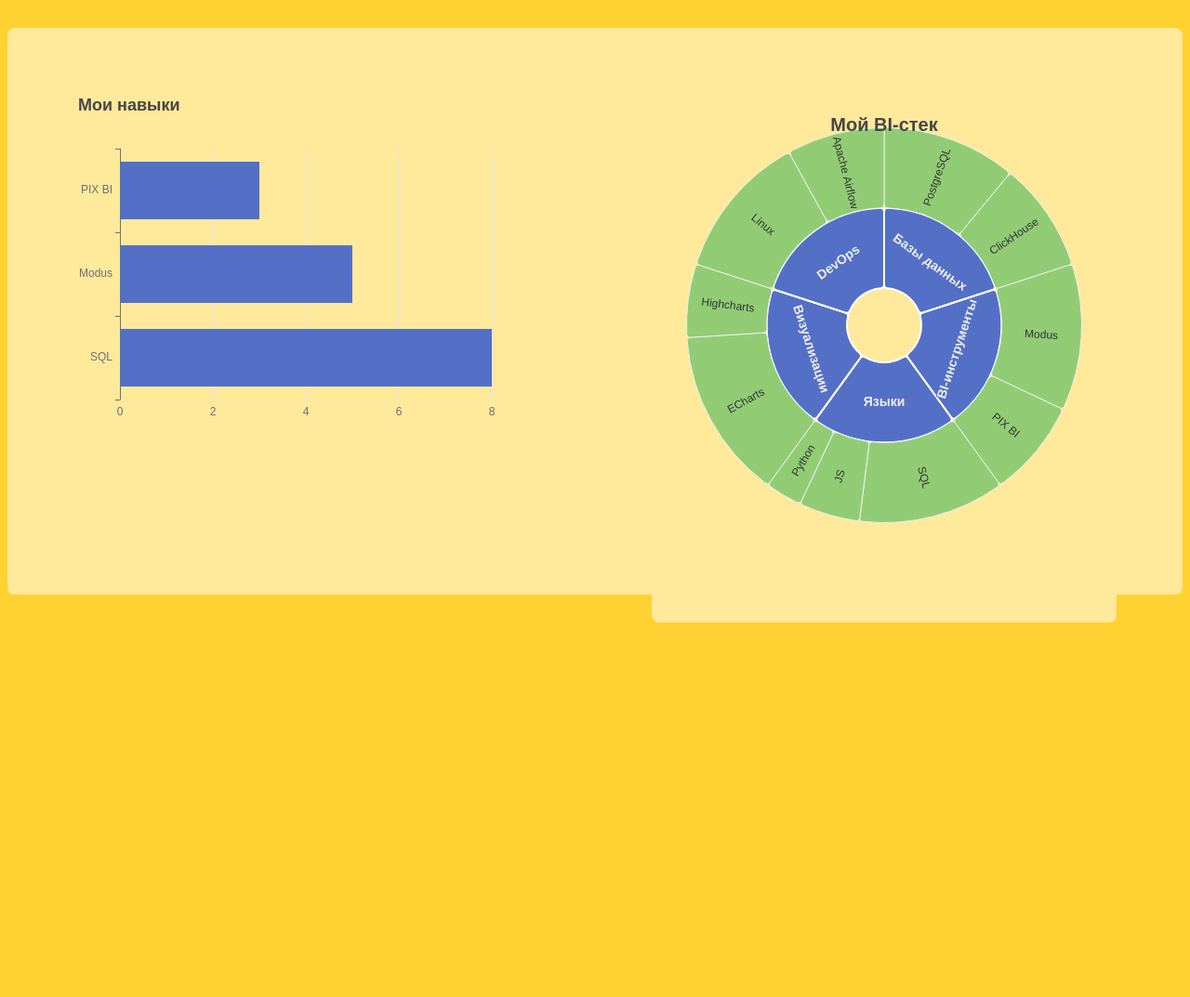
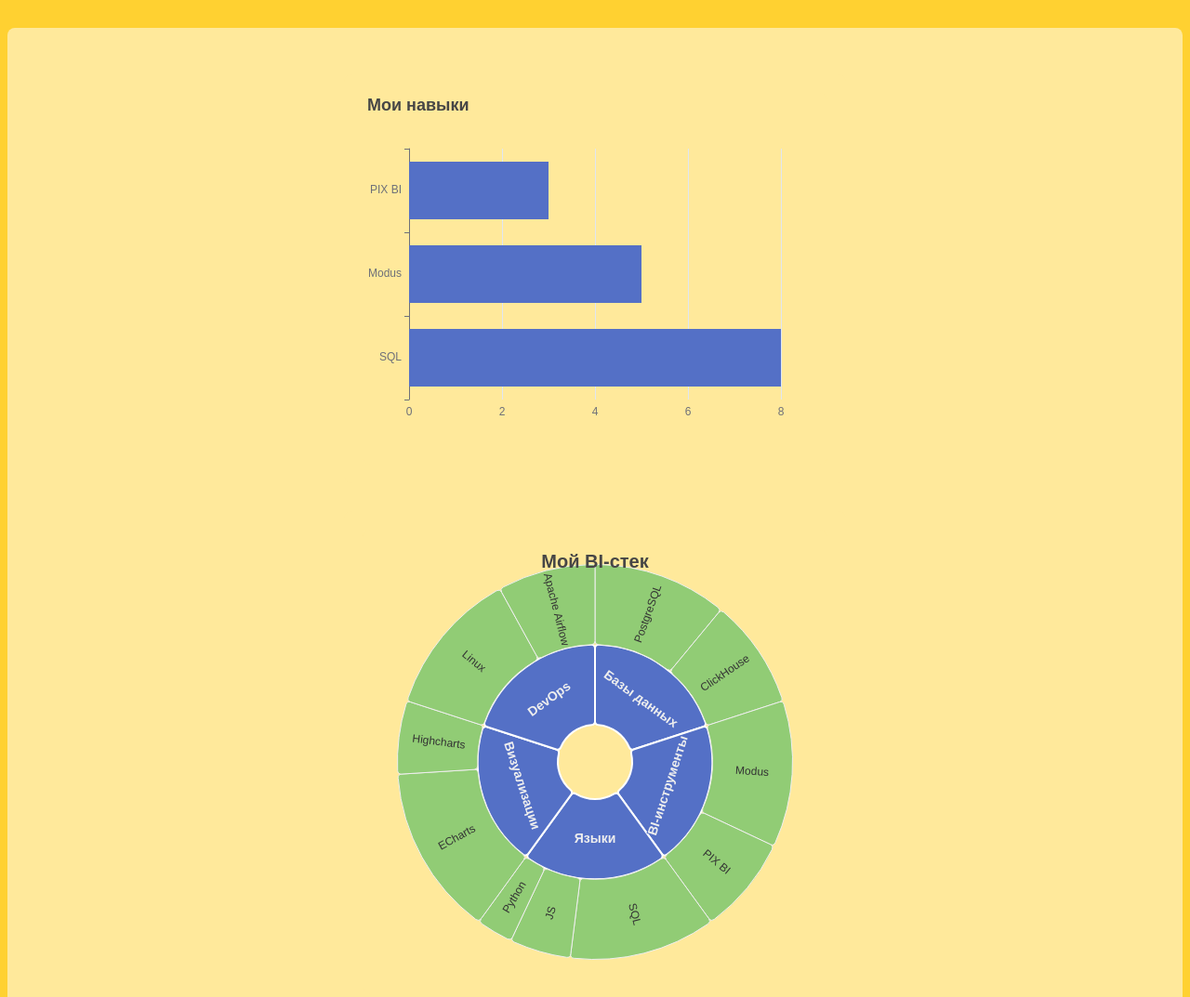
Before and after one commit to Balan666/my_1st_site, a plain HTML site: page index.html in a window 1280 px wide. Shown: the top 1073 px of the page at 93% size. Before the commit the page ends 800 px from the top, so only its background shows below. Drawn offline with nearby package versions, Linux system fonts and the light colour scheme.

Commit message:
corrected div styles

```diff
--- a/css/styles.css
+++ b/css/styles.css
@@ -36,6 +36,5 @@
     }
 
     .row {
-      display: flex;
-      gap: 20px; /* отступ между */
+      gap: 20px;
     }
```
